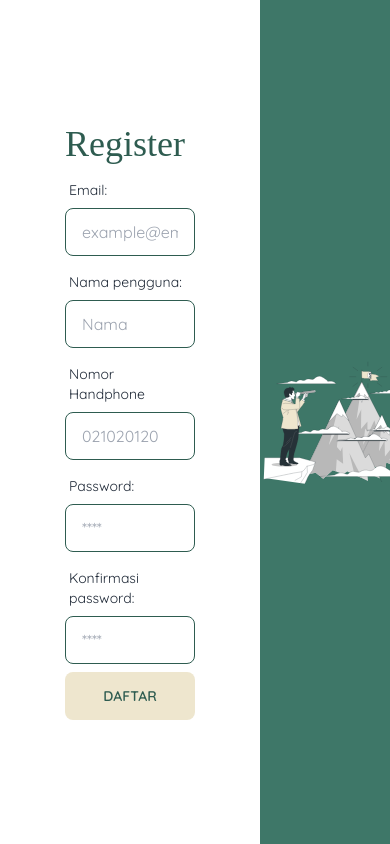
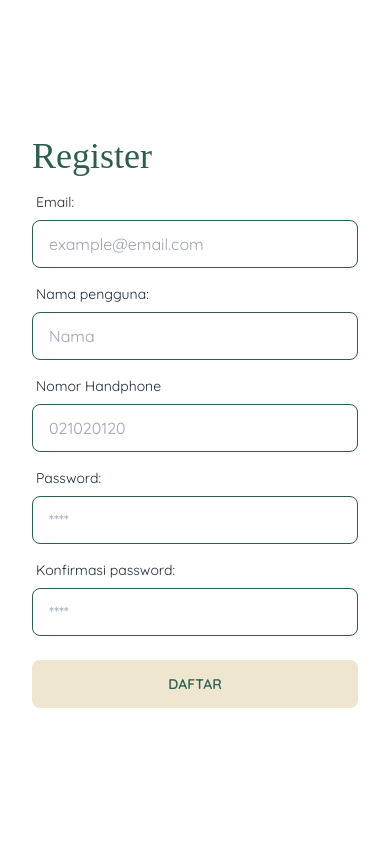
Before and after one commit to Zulfaabam/gbm-app, a Next.js app: page /register in a window 390 px wide. Built offline with nearby package versions, Linux system fonts and the light colour scheme; a web font is replaced by a local one.

Commit message:
[ADD] login & register page mobile view

```diff
--- a/components/Footer.tsx
+++ b/components/Footer.tsx
@@ -102,7 +102,7 @@ export const Footer = () => {
           <p className="max-w-md text-center lg:text-right text-white">
             Gizi Bakti Masyarakat (GBM) dibentuk pada tanggal 21 Februari 2008
             dimana merupakan sebuah mandat dari ILMAGI (Ikatan Lembaga Mahasiswa
-            Gizi Indonesia). Alamat:{" "}
+            Gizi Indonesia).
             <a href="" className="underline lg:hidden">
               Jalan Prof. H. Soedarto, S.H., Tembalang, Semarang, Jawa Tengah.
               50275
@@ -110,7 +110,7 @@ export const Footer = () => {
           </p>
           <div className="hidden lg:flex items-center gap-2 text-white">
             <TfiLocationPin size={iconSize} />
-            <a href="" className="underline max-w-md">
+            <a href="" className="underline max-w-md lg:max-w-sm">
               Jalan Prof. H. Soedarto, S.H., Tembalang, Semarang, Jawa Tengah.
               50275
             </a>
--- a/pages/login.tsx
+++ b/pages/login.tsx
@@ -6,8 +6,11 @@ import InputField from "../components/InputField";
 const login = () => {
   return (
     <div className="flex w-full h-screen">
-      <div className="w-2/3 flex items-center justify-center">
-        <form action="" className="flex flex-col gap-8 w-1/2">
+      <div className="w-full lg:w-2/3 flex items-center justify-center">
+        <form
+          action=""
+          className="flex flex-col gap-8 w-full px-8 sm:px-0 sm:w-1/2"
+        >
           <h1 className="font-heading text-4xl text-matcha">Login</h1>
           <InputField
             type="email"
@@ -28,7 +31,7 @@ const login = () => {
           <Button content="Masuk" className="btn-cream" />
         </form>
       </div>
-      <div className="relative w-1/3 h-full bg-gbm-green-dark flex items-center">
+      <div className="relative w-1/3 h-full bg-gbm-green-dark hidden lg:flex items-center">
         <Image src="/images/bro.svg" alt="bro" fill />
       </div>
     </div>
--- a/pages/register.tsx
+++ b/pages/register.tsx
@@ -6,8 +6,11 @@ import InputField from "../components/InputField";
 const register = () => {
   return (
     <div className="flex w-full h-screen">
-      <div className="w-2/3 flex items-center justify-center">
-        <form action="" className="flex flex-col gap-2 w-1/2">
+      <div className="w-full lg:w-2/3 flex items-center justify-center">
+        <form
+          action=""
+          className="flex flex-col gap-2 w-full px-8 sm:px-0 sm:w-1/2"
+        >
           <h1 className="font-heading text-4xl text-matcha">Register</h1>
           <InputField
             type="email"
@@ -39,10 +42,10 @@ const register = () => {
             placeholder="****"
             className="border-matcha"
           />
-          <Button content="Daftar" className="btn-cream" />
+          <Button content="Daftar" className="btn-cream mt-4" />
         </form>
       </div>
-      <div className="relative w-1/3 h-full bg-gbm-green-dark flex items-center">
+      <div className="relative w-1/3 h-full bg-gbm-green-dark hidden lg:flex items-center">
         <Image src="/images/bro.svg" alt="bro" fill />
       </div>
     </div>
```
